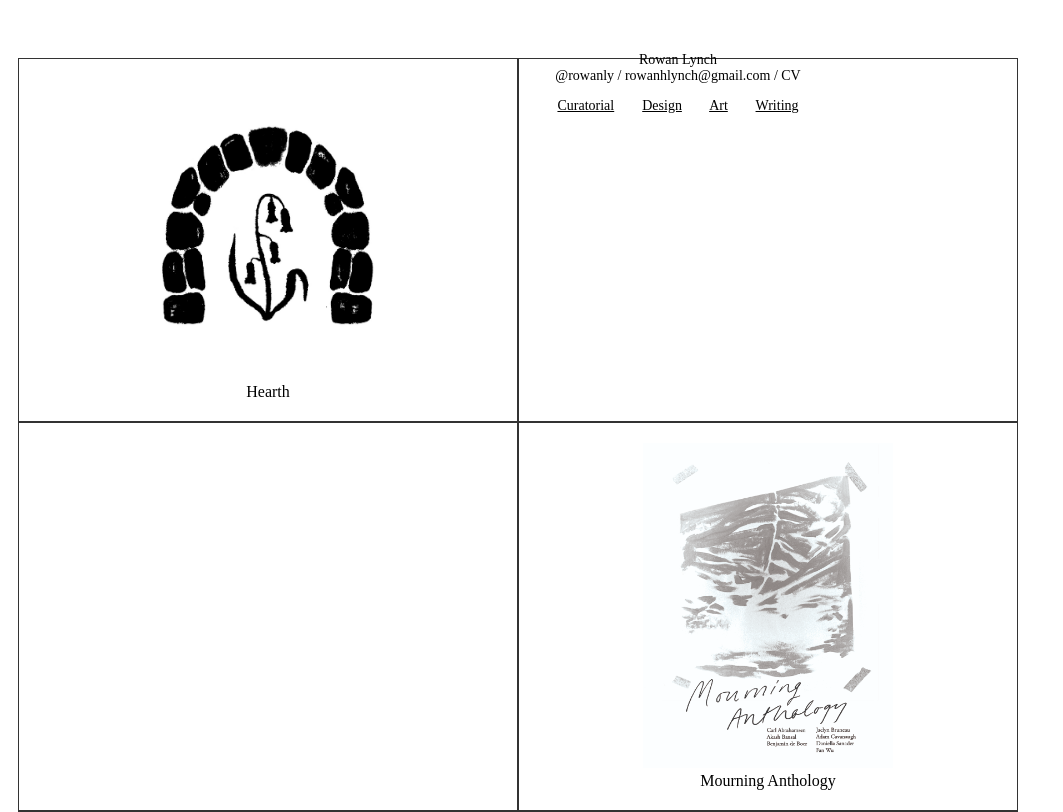
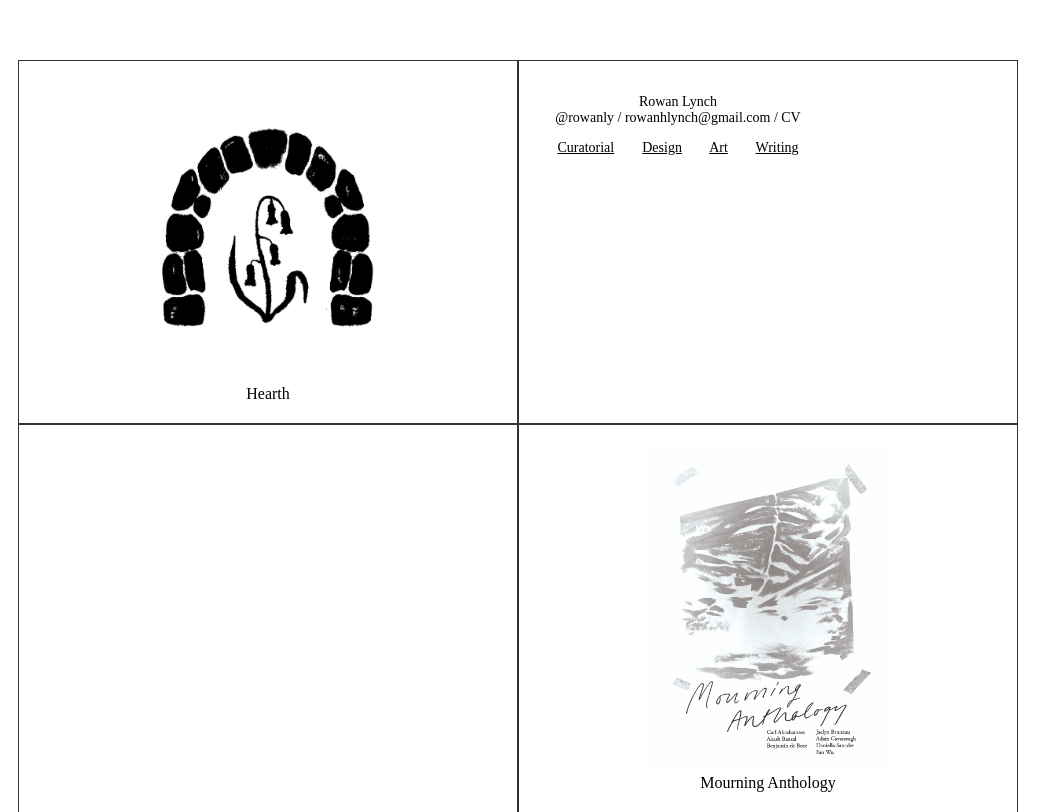
Before and after one commit to rowanpersonal/rowanpersonal.github.io, a PHP site: page /pages/design.html in a window 1280 px wide. Shown: the top 812 px of the page, without its empty margins (0-1063 px from the left). Run offline with PHP 8.4, Linux system fonts and the light colour scheme.

Commit message:
Update site_style.css

```diff
--- a/pages/site_style.css
+++ b/pages/site_style.css
@@ -29,7 +29,7 @@ li {
   grid-template-columns: 500px 500px;
   background-color: #ffffff;
   padding: 10px;
-  padding-top: 50px;
+  margin-top: 50px;
 }
 
 .grid-item {
```
